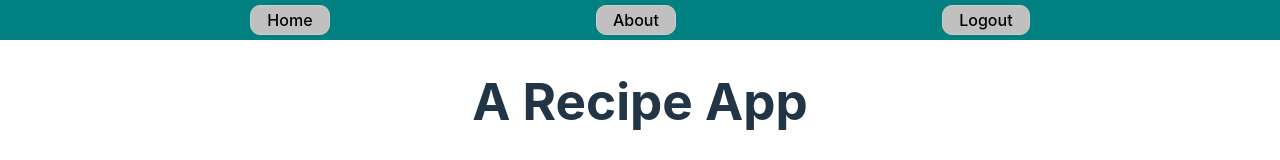
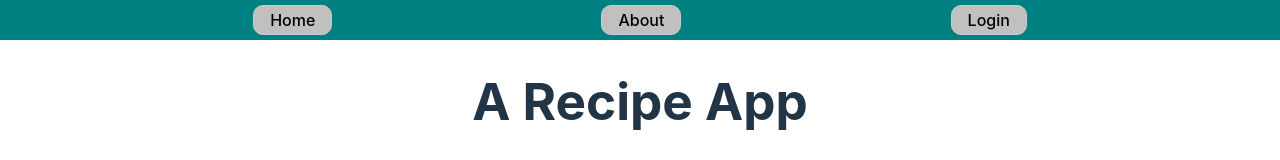
Before and after one commit to shawazi/React_Recipe, a React (Vite) app: page / in a window 1280 px wide. Shown: the top 160 px of the page. Built offline with nearby package versions, Linux system fonts and the light colour scheme; no server answers.

Commit message:
added conditional login/logout buttons to navbar, logout button functionality implemented

```diff
--- a/src/components/navbar/Navbar.tsx
+++ b/src/components/navbar/Navbar.tsx
@@ -1,5 +1,6 @@
 import { Link } from "react-router-dom";
 import { styled } from "styled-components";
+import { useAuthContext } from "../../context/AuthContext"
 
 const StyledDiv = styled('div')`
   position: fixed;
@@ -29,15 +30,20 @@ const StyledDiv = styled('div')`
   }
 `;
 
-  const Navbar = ({children}: any) => {
+const Navbar = ({ children }: any) => {
+  const { isLoggedIn, setLoggedIn } = useAuthContext()
+
   return (
     <>
       <StyledDiv>
         <Link to="/">Home</Link>
         <Link to="/about">About</Link>
-        {/* <Link to="/contact">Contact</Link> */}
-        <Link to="/login">Logout</Link>
-      </StyledDiv>
+        {isLoggedIn ?
+          <Link to="/login" onClick={() => setLoggedIn(false)}>Logout</Link>
+        :
+          <Link to="/login">Login</Link>
+        }
+        </StyledDiv>
       {children}
     </>
   )
```
